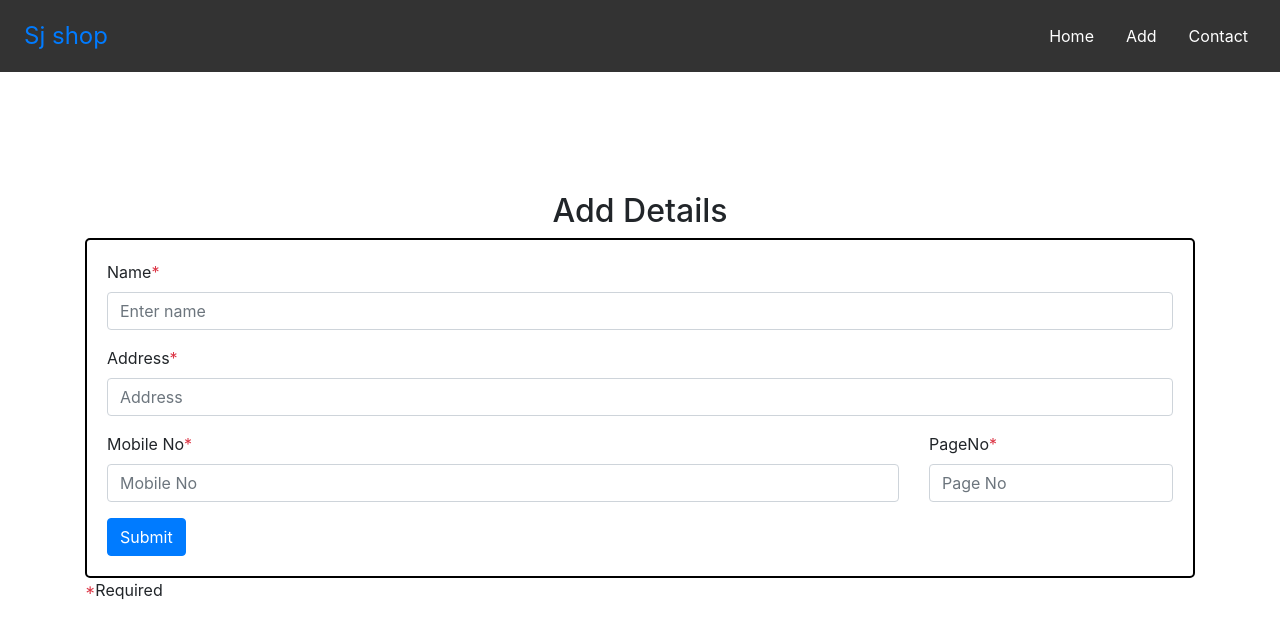
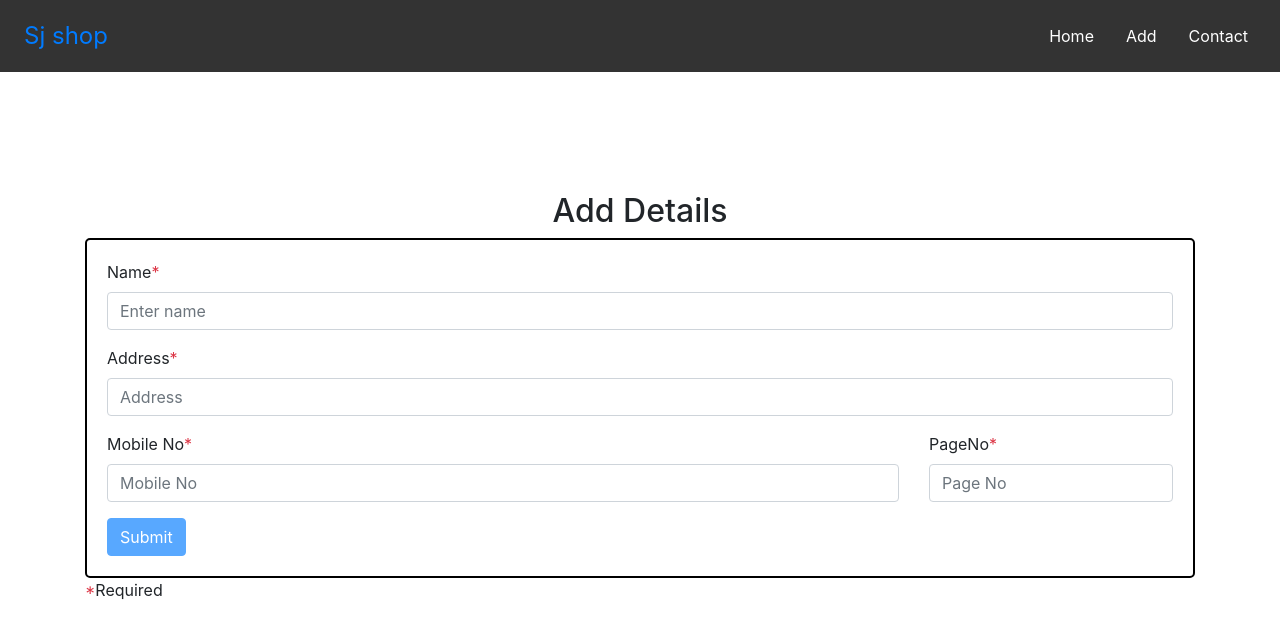
Before and after one commit to rajatsh87/sj-shop, an Angular app: page /add in a window 1280 px wide. Shown: the top 638 px of the page. Built offline with nearby package versions, Linux system fonts and the light colour scheme.

Commit message:
build fix

```diff
--- a/src/app/add-transaction.service.ts
+++ b/src/app/add-transaction.service.ts
@@ -25,9 +25,12 @@
 
   getTansactions(){
     this.http.get<any[]>("https://sj-shop-c9d10-default-rtdb.asia-southeast1.firebasedatabase.app/transaction.json").subscribe(data=>{
-      console.log(data)
-      this.transactions=data
-      this.pushTansactions()
+      // console.log(data)
+      if(data){
+        this.transactions=data
+        if(this.transactions)
+        this.pushTansactions()
+      }
     })
   }
 
--- a/src/app/add-transaction/add-transaction.component.html
+++ b/src/app/add-transaction/add-transaction.component.html
@@ -22,8 +22,8 @@
                 </div>
             </div>
 
-            <button type="submit" class="btn btn-primary" >Submit</button>
-            <!-- <button type="submit" class="btn btn-primary" [disabled]="!f.valid">Submit</button> -->
+            <!-- <button type="submit" class="btn btn-primary" >Submit</button> -->
+            <button type="submit" class="btn btn-primary" [disabled]="!f.valid">Submit</button>
         </form>
         <h3 *ngIf="message"><span class="text-success">Transaction Added Sucessfully</span></h3>
     </div>
```
